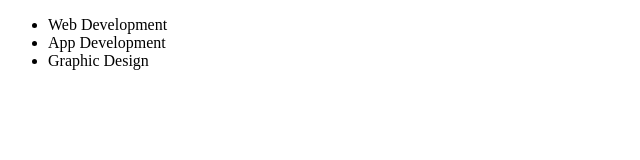
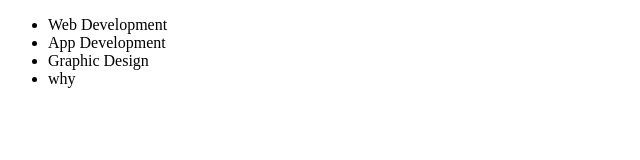
Before and after one commit to redlamb1/example, a plain HTML site: page index.html in a window 1280 px wide. Shown: the full height of the page, 0-640 px from the left. Drawn offline with Linux system fonts and the light colour scheme.

Commit message:
more
new

```diff
--- a/index.html
+++ b/index.html
@@ -8,6 +8,7 @@
 		<li>Web Development</li>
 		<li>App Development</li>
 		<li>Graphic Design</li>
+		<li>why</li>
 
 	</ul>
 
```
